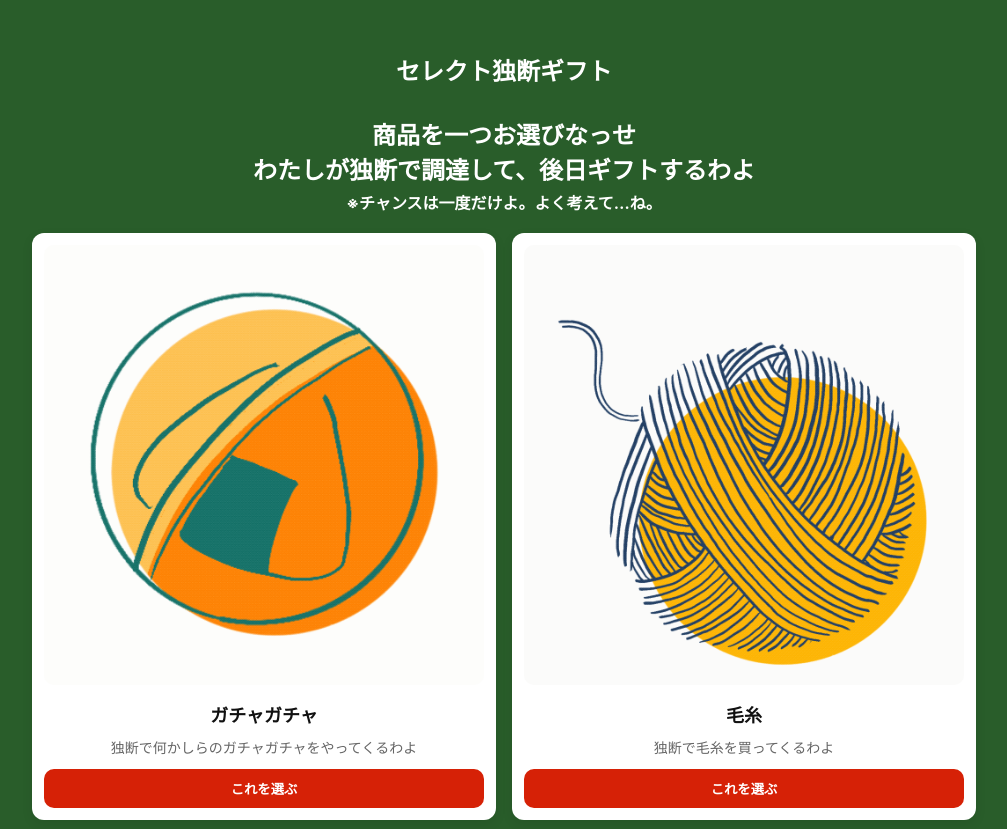
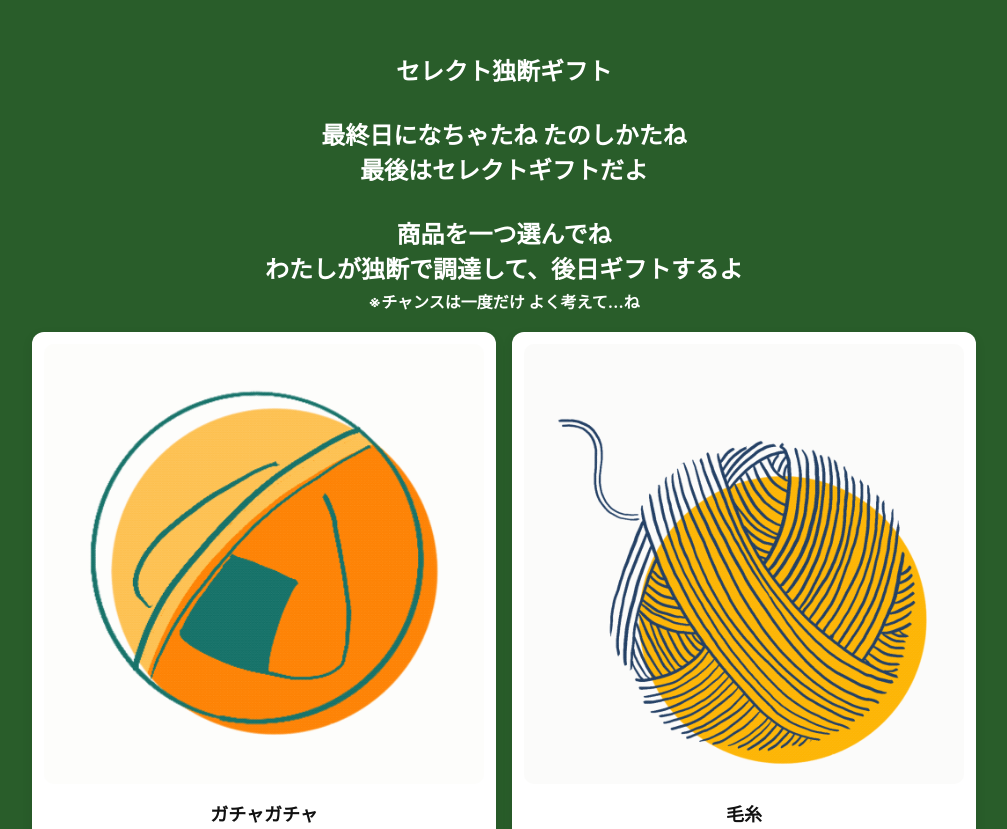
Before and after one commit to fridaysugar/kudogift5, a plain HTML site: page index.html in a window 1280 px wide. Shown: the top 829 px of the page, without its empty margins (136-1143 px from the left). Drawn offline with Linux system fonts and the light colour scheme.

Commit message:
Update index.html

```diff
--- a/index.html
+++ b/index.html
@@ -34,9 +34,11 @@
   <div class="wrap">
     <h1 style="color:#ffffff;">
       セレクト独断ギフト<br><br>
-      商品を一つお選びなっせ<br>
-      わたしが独断で調達して、後日ギフトするわよ<br>
-      <span class="sub-text">※チャンスは一度だけよ。よく考えて…ね。</span>
+      最終日になちゃたね たのしかたね<br>
+      最後はセレクトギフトだよ<br><br>
+      商品を一つ選んでね<br>
+      わたしが独断で調達して、後日ギフトするよ<br>
+      <span class="sub-text">※チャンスは一度だけ よく考えて…ね</span>
     </h1>
     <div id="selectedMessage"></div>
     <div class="grid" id="grid"></div>
```
